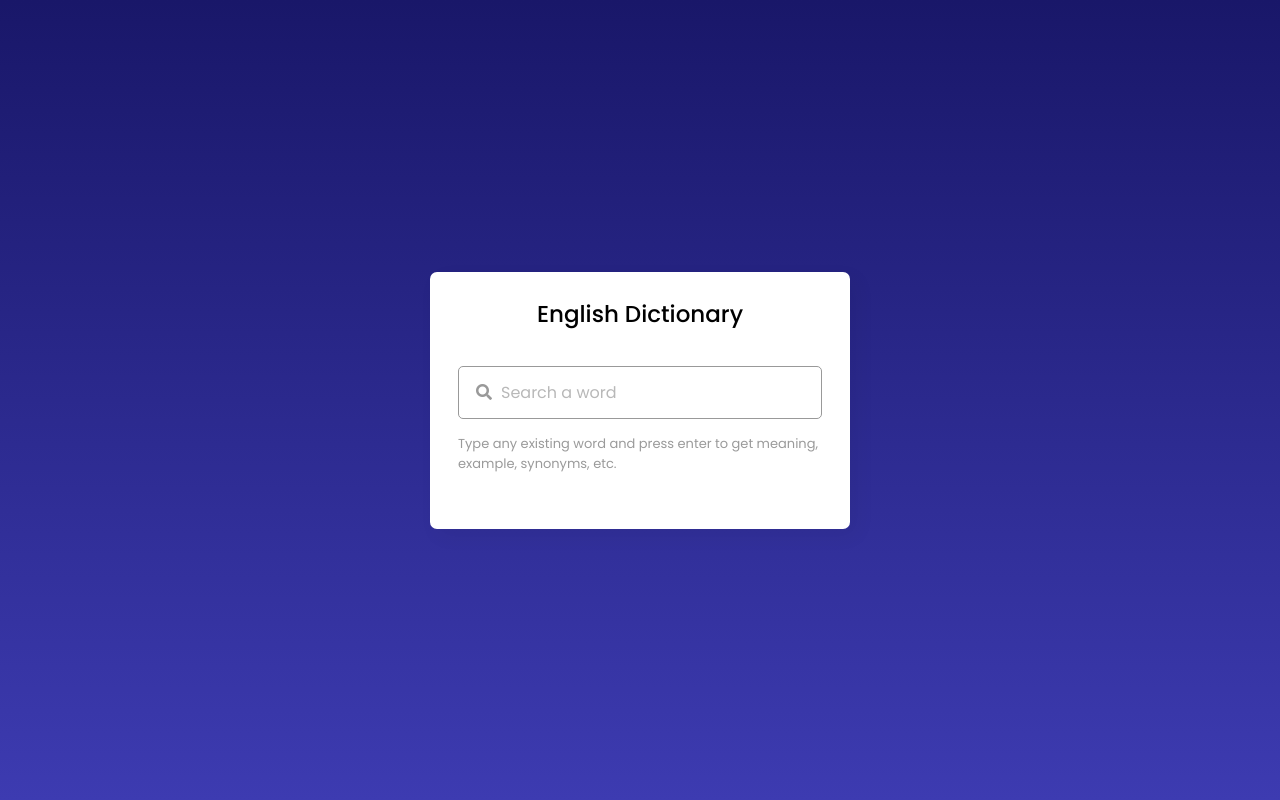
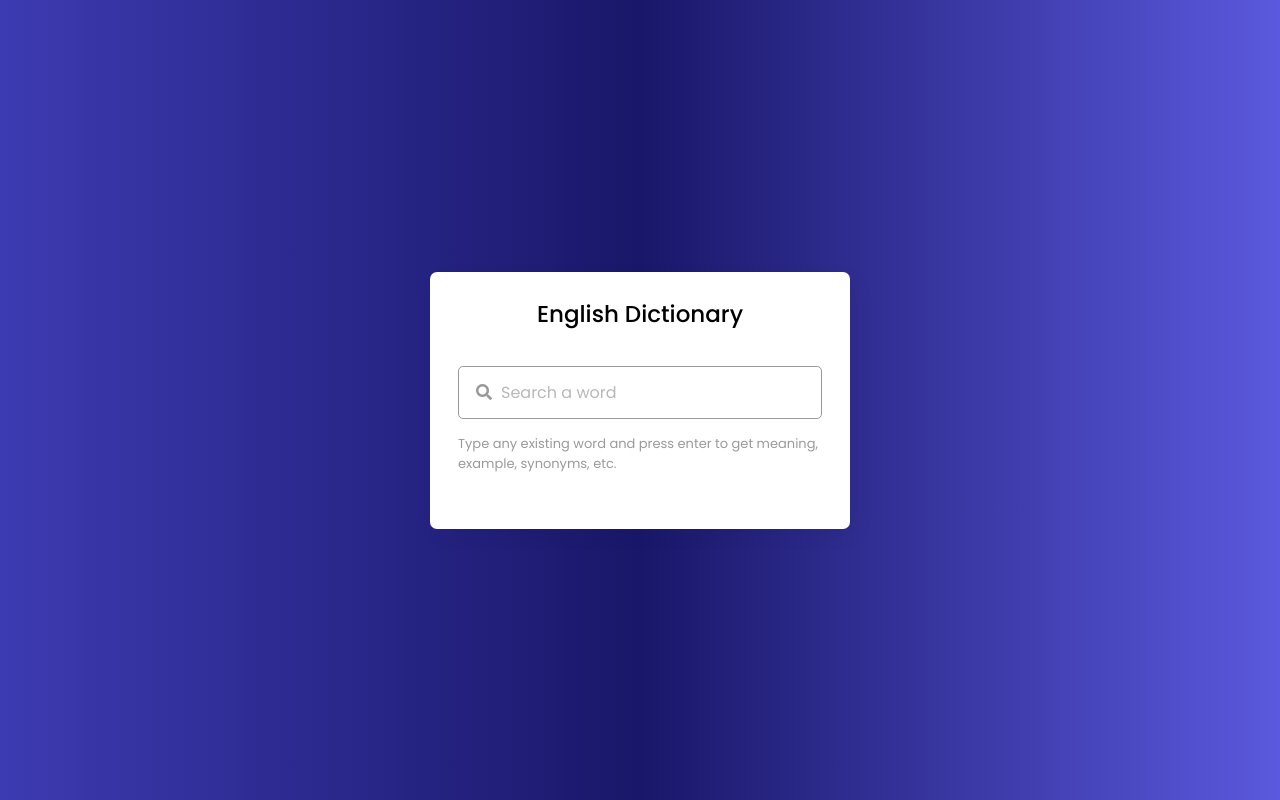
Before and after one commit to BeatriceWambuiMbugua/dictionary, a plain HTML site: page index.html in a window 1280 px wide. Drawn offline with Linux system fonts and the light colour scheme.

```diff
--- a/css/styles.css
+++ b/css/styles.css
@@ -11,7 +11,7 @@
   align-items: center;
   justify-content: center;
   min-height: 100vh;
-  background: linear-gradient(#191769, #3d3bb1);
+  background: linear-gradient(to right,#3d3bb1, #191769, #5b59dd);
 }
 /* wrapper styling */
 .wrapper {
```
